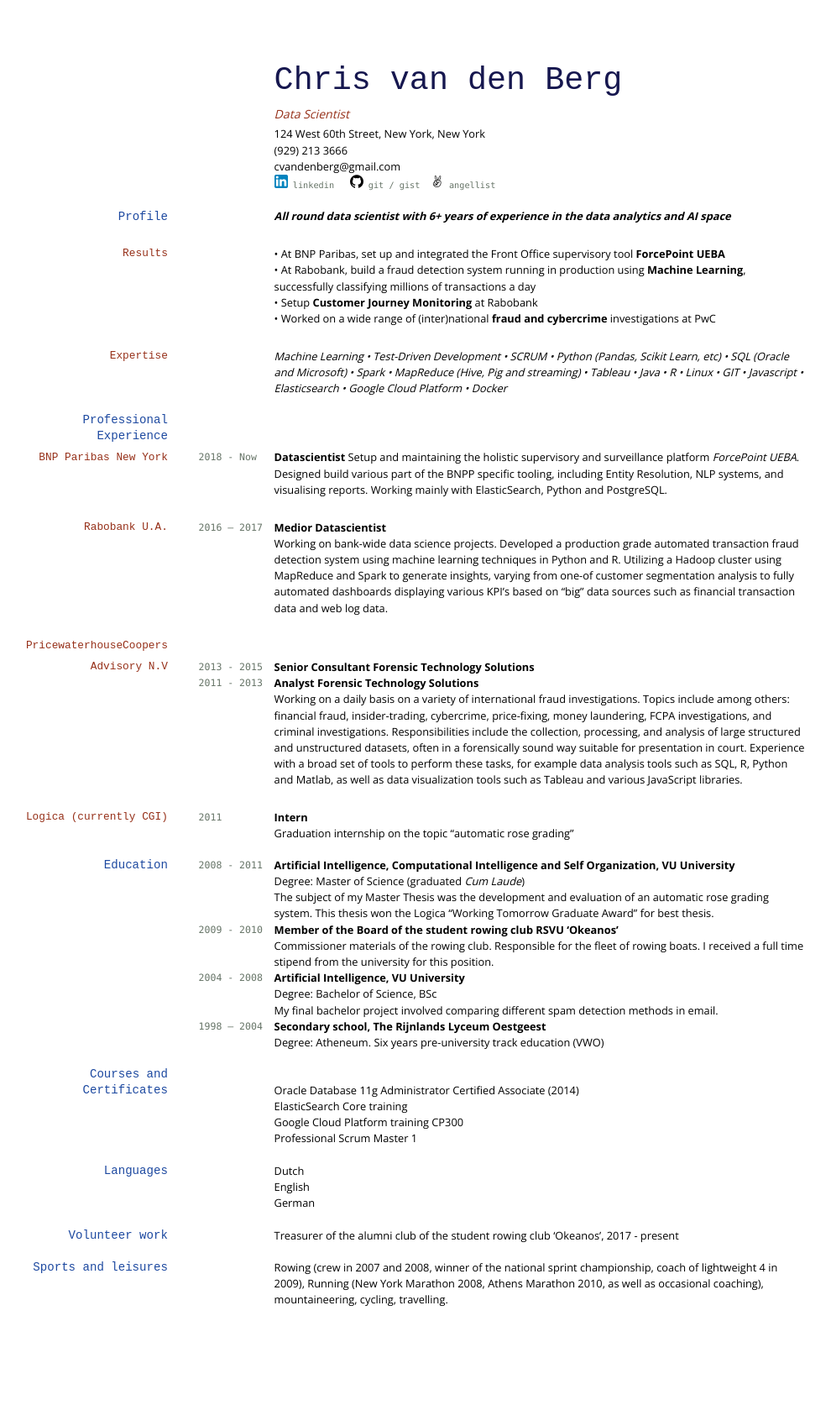
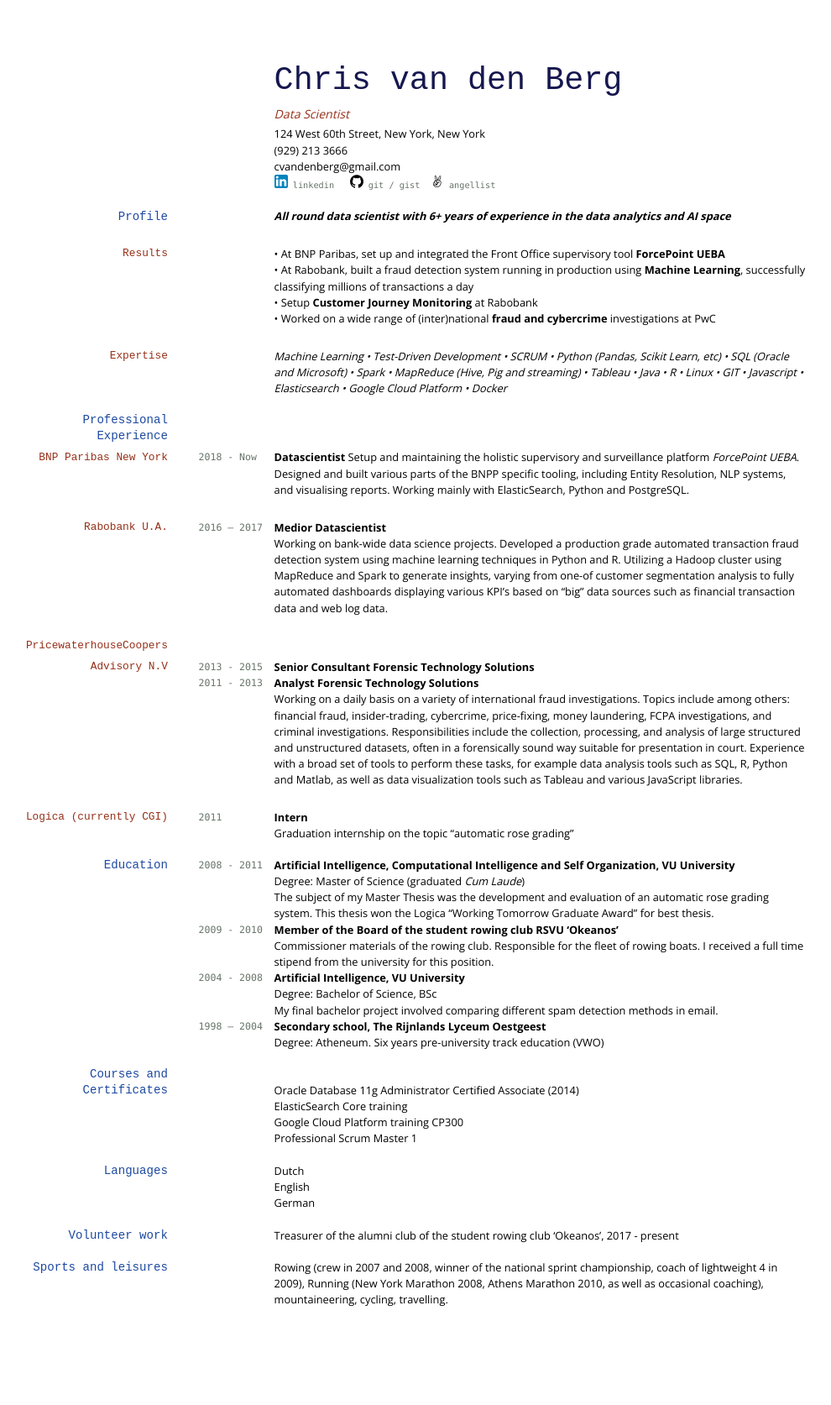
Before and after one commit to Bergvca/bergvca.github.io, a Jekyll site: the page built from resume.md, in a window 1280 px wide. Shown: the whole page at 84% size, without its empty margins (3-993 px from the left). Built offline with Jekyll 4.4.1, drawn with Linux system fonts in a browser that asks for light colours; nearby versions of some CDN libraries.

Commit message:
changed resume

```diff
--- a/resume.md
+++ b/resume.md
@@ -19,7 +19,7 @@ _**All round data scientist with 6+ years of experience in the data analytics an
 
 ### Results
 * &bull; At BNP Paribas, set up and integrated the Front Office supervisory tool **ForcePoint UEBA**
-* &bull; At Rabobank, build a fraud detection system running in production using **Machine Learning**, successfully
+* &bull; At Rabobank, built a fraud detection system running in production using **Machine Learning**, successfully
  classifying millions of transactions a day
 * &bull; Setup **Customer Journey Monitoring** at Rabobank
 * &bull; Worked on a wide range of (inter)national **fraud and cybercrime** investigations at PwC
@@ -34,8 +34,8 @@ MapReduce (Hive, Pig and streaming) &bull; Tableau &bull; Java &bull; R &bull; L
 ## Professional Experience
 ### BNP Paribas New York
 `2018 - Now`  **Datascientist**
-Setup and maintaining the holistic supervisory and surveillance platform _ForcePoint UEBA_. Designed build
-various part of the BNPP specific tooling, including Entity Resolution, NLP systems, and visualising reports.
+Setup and maintaining the holistic supervisory and surveillance platform _ForcePoint UEBA_. Designed and built
+various parts of the BNPP specific tooling, including Entity Resolution, NLP systems, and visualising reports.
 Working mainly with ElasticSearch, Python and PostgreSQL.
 
 ### Rabobank U.A.
```
